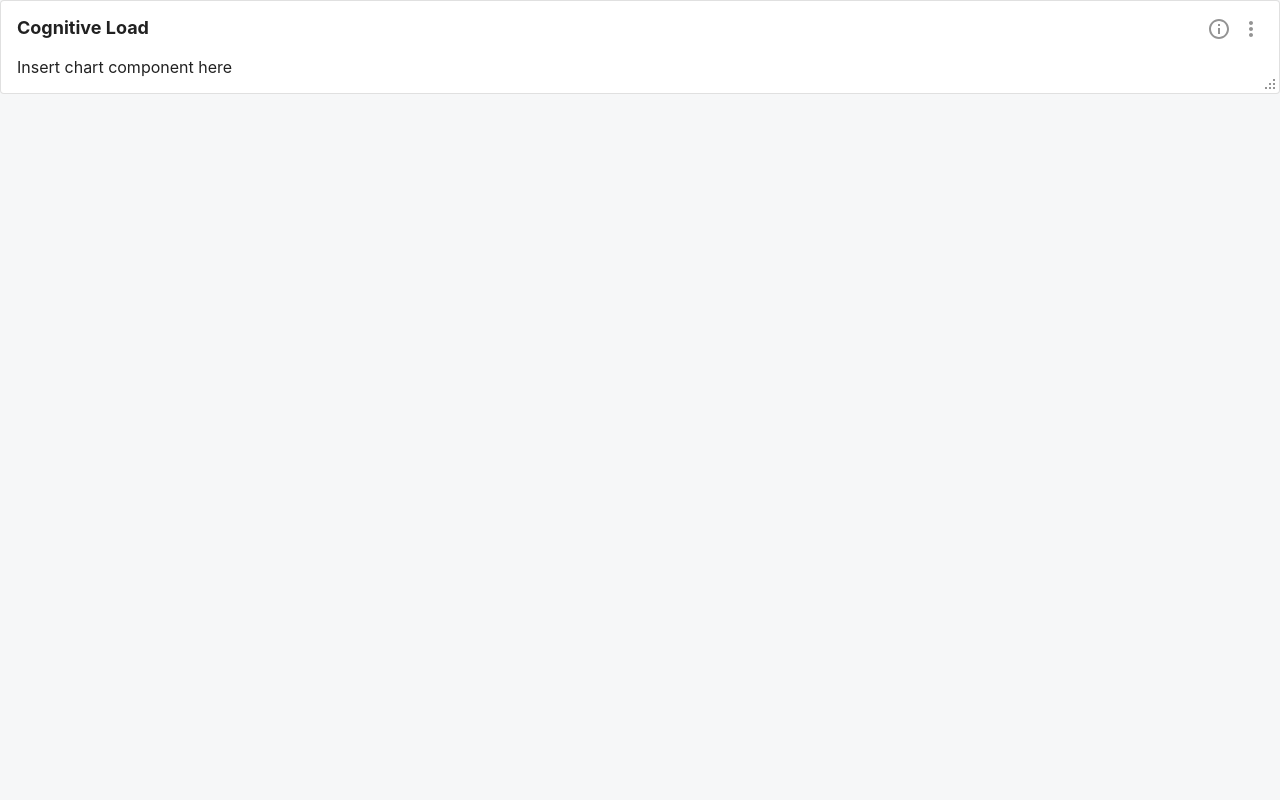
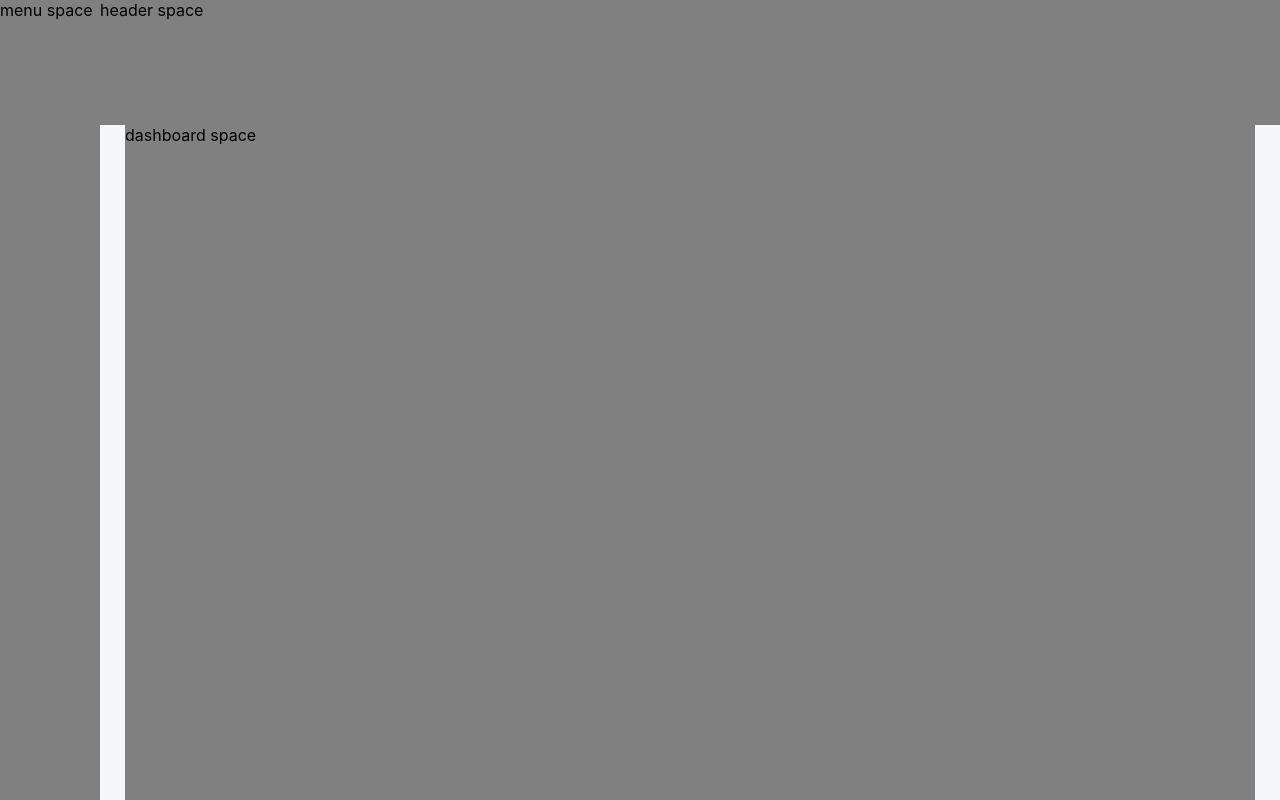
Before and after one commit to AleksanderWK/LCI-Dashboard, a React (Create React App) app in the folder frontend/app/: page /session in a window 1280 px wide. Built offline with nearby package versions, Linux system fonts and the light colour scheme.

Commit message:
#32 Add session view grid template

```diff
--- a/frontend/app/src/pages/SessionView.tsx
+++ b/frontend/app/src/pages/SessionView.tsx
@@ -1,11 +1,48 @@
 import React from "react";
 import Container from "../components/dashboard/Container";
 import {Variable} from "../constants";
+import {createStyles, makeStyles, Theme} from "@material-ui/core";
+
+const useStyles = makeStyles((theme: Theme) =>
+    createStyles({
+        pageContainer: {
+            width: "100%",
+            height: window.innerHeight,
+            display: "grid",
+            gridTemplateColumns: "100px 25px auto 25px",
+            gridTemplateRows: "125px auto"
+        },
+        menu: {
+            backgroundColor: "grey",
+            gridColumnStart: 1,
+            gridColumnEnd: 2,
+            gridRowStart: 1,
+            gridRowEnd: 5
+        },
+        header: {
+            backgroundColor: "grey",
+            gridColumnStart: 2,
+            gridColumnEnd: 5,
+            gridRowStart: 1,
+            gridRowEnd: 2
+        },
+        dashboard: {
+            backgroundColor: "grey",
+            gridColumnStart: 3,
+            gridColumnEnd: 4,
+            gridRowStart: 2,
+            gridRowEnd: 5
+        }
+    })
+);
 
 export default function SessionView(): JSX.Element {
+    const classes = useStyles();
     return (
-        <div>
-            <Container variable={Variable.CognitiveLoad} />
+        <div className={classes.pageContainer}>
+            <div className={classes.menu}>menu space</div>
+            <div className={classes.header}>header space</div>
+            <div className={classes.dashboard}>dashboard space</div>
         </div>
     );
 }
```
